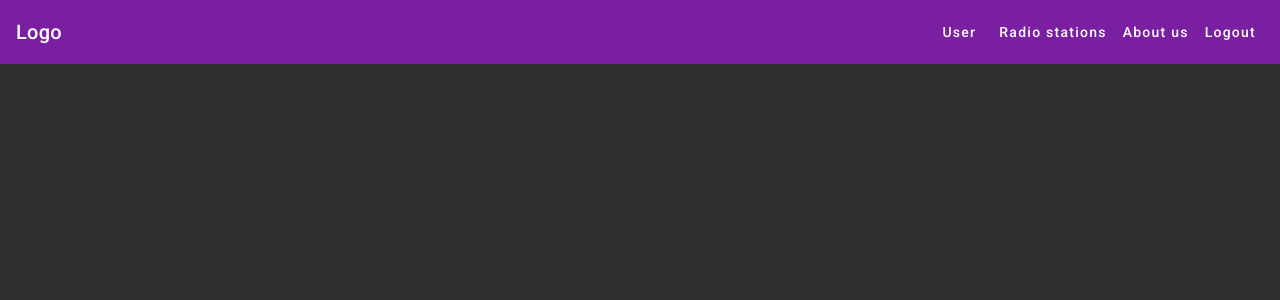
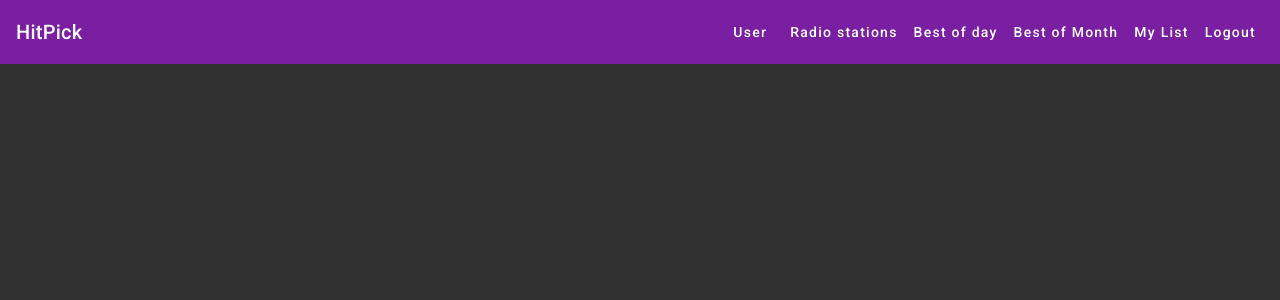
Before and after one commit to MarkoTON/hit-pick, an Angular app: page / in a window 1280 px wide. Shown: the top 300 px of the page. Built offline with nearby package versions, Linux system fonts and the light colour scheme.

Commit message:
rename and link added

```diff
--- a/src/app/navbar/navbar.component.html
+++ b/src/app/navbar/navbar.component.html
@@ -2,12 +2,14 @@
   <button mat-icon-button (click)="toggleSidebar()">
     <mat-icon>menu</mat-icon>
   </button>
-  <span class="logo">Logo</span>
+  <span class="logo">HitPick</span>
   <span class="spacer"></span>
   <nav class="nav-links">
     <a mat-button routerLink="/">User</a>
     <a mat-button routerLink="/stations">Radio stations</a>
-    <a mat-button routerLink="/about">About us</a>
+    <a mat-button routerLink="/best-of-day">Best of day</a>
+    <a mat-button routerLink="/best-of-month">Best of Month</a>
+    <a mat-button routerLink="/my-list">My List</a>
     <a mat-button routerLink="/logout">Logout</a>
   </nav>
   <button mat-icon-button>
--- a/src/app/sidebar/sidebar.component.html
+++ b/src/app/sidebar/sidebar.component.html
@@ -4,7 +4,9 @@
     <mat-nav-list>
       <a mat-list-item routerLink="/" (click)="closeSidebar()">User</a>
       <a mat-list-item routerLink="/stations" (click)="closeSidebar()">Radio stations</a>
-      <a mat-list-item routerLink="/about" (click)="closeSidebar()">About us</a>
+      <a mat-list-item routerLink="/best-of-day" (click)="closeSidebar()">Best of day</a>
+      <a mat-list-item routerLink="/best-of-month" (click)="closeSidebar()">Best of Month</a>
+      <a mat-list-item routerLink="/my-list" (click)="closeSidebar()">My List</a>
       <a mat-list-item routerLink="/logout" (click)="closeSidebar()">Logout</a>
     </mat-nav-list>
   </mat-sidenav>
```
